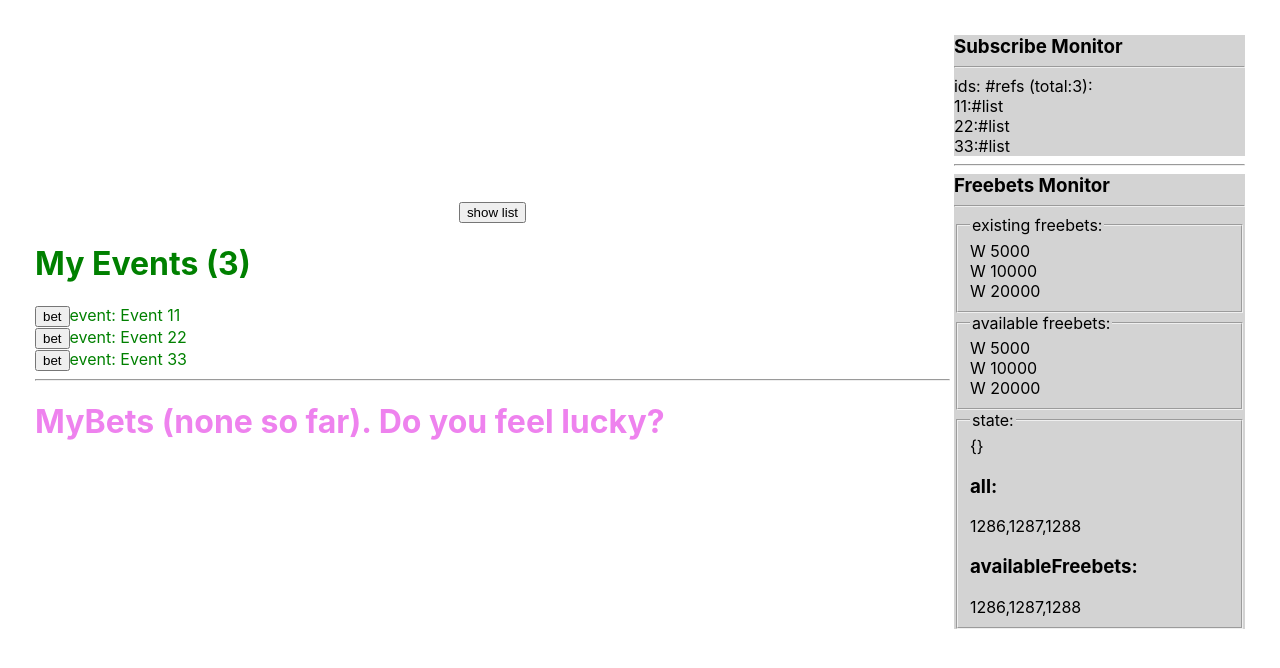
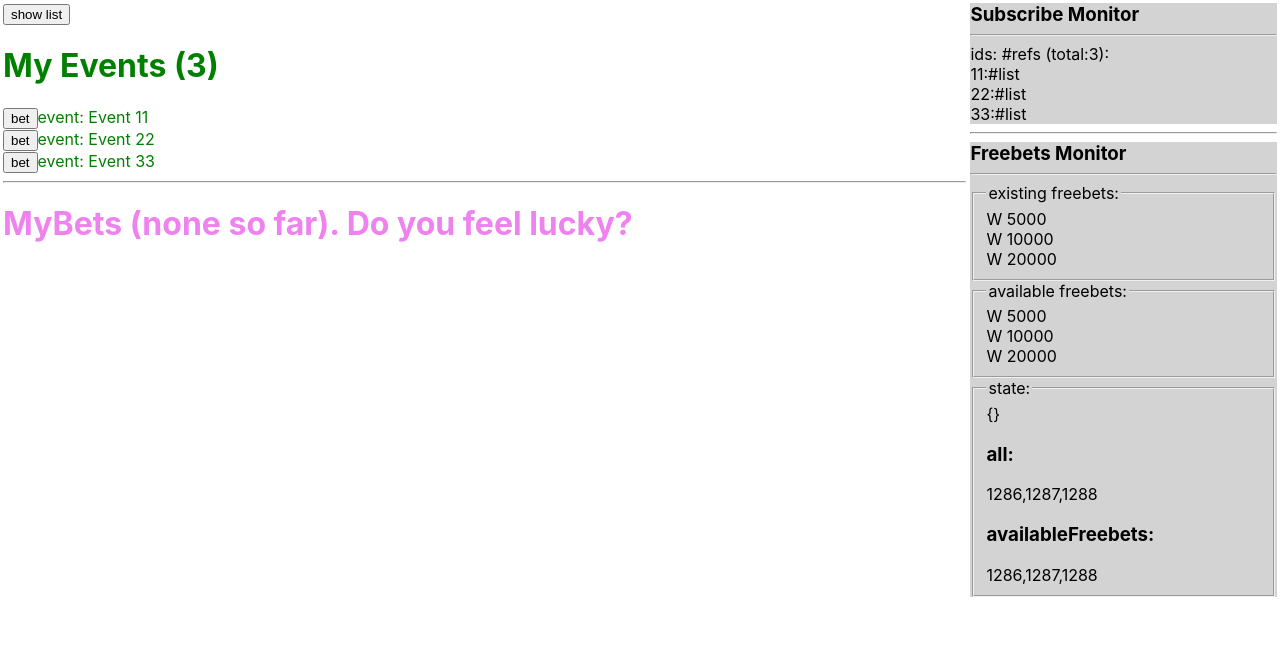
Before and after one commit to vandriesh/features-sandbox, a React (Vite) app in the folder apps/sc-app/: page / in a window 1280 px wide. Shown: the top 668 px of the page. Built offline with nearby package versions, Linux system fonts and the light colour scheme.

Commit message:
chore: fix height to fix 720p screen

```diff
--- a/apps/sc-app/src/App.css
+++ b/apps/sc-app/src/App.css
@@ -1,9 +1,3 @@
-#root {
-  max-width: 1280px;
-  margin: 0 auto;
-  padding: 2rem;
-  text-align: center;
-}
 
 .logo {
   height: 6em;
--- a/apps/sc-app/src/App.tsx
+++ b/apps/sc-app/src/App.tsx
@@ -53,7 +53,7 @@ function App() {
             <PubSubToWebSocketsProvider pubSubService={pubSubService}>
                 <table width="100%">
                     <tbody>
-                        <tr>
+                        <tr style={{ verticalAlign: 'top' }}>
                             <td>
                                 <MockContent fooParam={mockEvents} />
                             </td>
```
